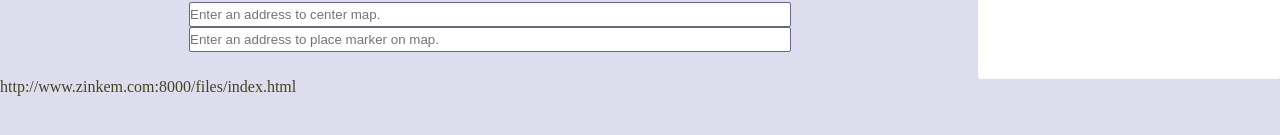
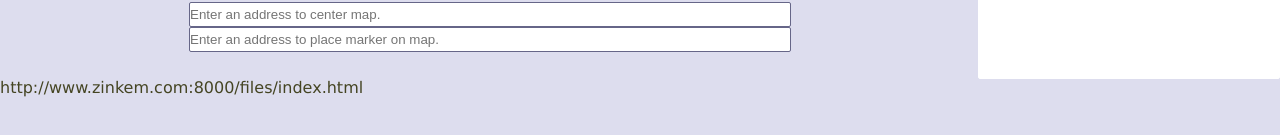
Before and after one commit to zinkem/geohash.js, a plain HTML site: page files/index.html in a window 1280 px wide. Shown: the part 523-658 px from the top of the page. Drawn offline with Linux system fonts and the light colour scheme; some packages are replaced by stand-ins of ours.

Commit message:
fixed windows fonts

```diff
--- a/files/style.css
+++ b/files/style.css
@@ -1,7 +1,7 @@
 body {
     background: #dde;
     color: #442;
-    font-family: 'Andale Mono';
+    font-family: 'Andale Mono', 'Verdana';
     margin: 0px;
     width:100%;
 }
```
